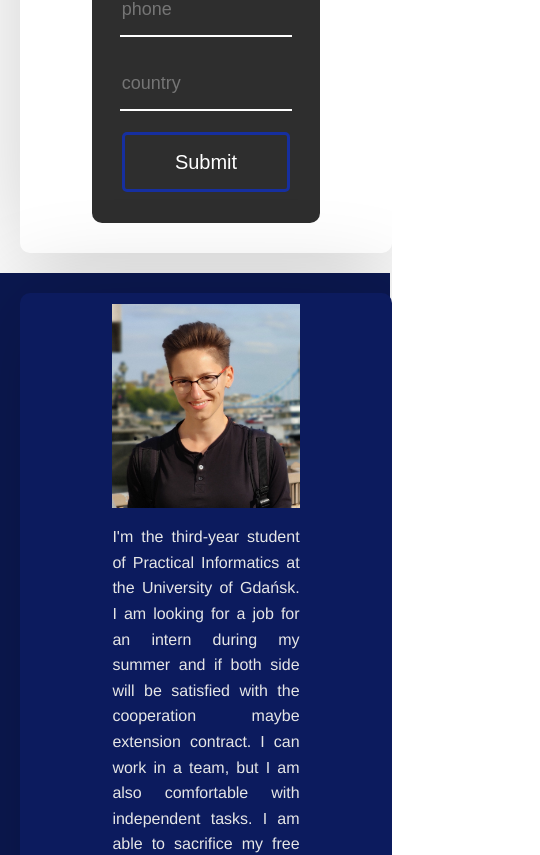
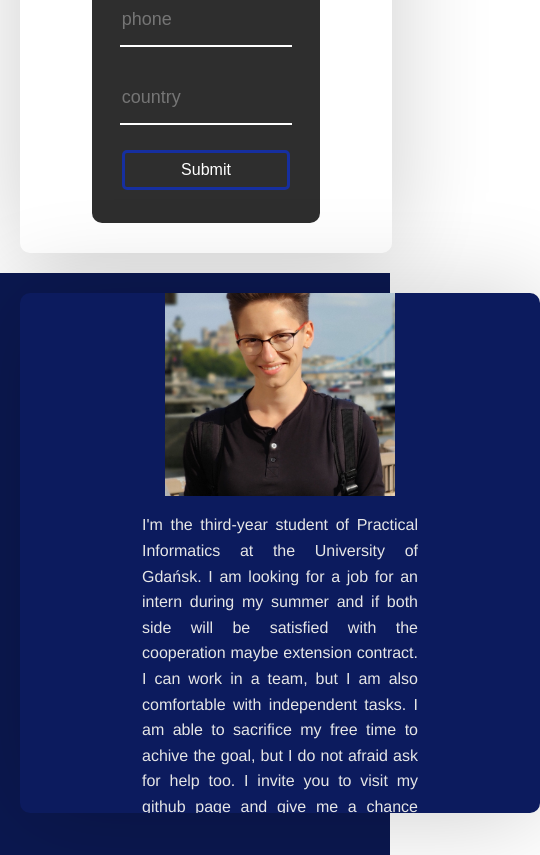
Before and after one commit to kwinkler99/MyPortfolio, a React (Create React App) app: page /#home in a window 390 px wide. Shown: the part 1355-2210 px from the top of the page, 540 px wide, since content can reach past the window. Built offline with nearby package versions, Linux system fonts and the light colour scheme.

Commit message:
adding css @media and resize elements(height condition) during resize screen

```diff
--- a/src/style/about-me.scss
+++ b/src/style/about-me.scss
@@ -24,7 +24,7 @@
         }
     }
 
-    @media ( min-width: 900px ) {
+    @media ( min-width: 900px )  {
         .small-window {
             position: absolute;
             top: 50%;
@@ -55,7 +55,7 @@
             flex-direction: column;
 
             img {
-                width: 60%;
+                width: 50%;
             }
 
             div {
@@ -65,4 +65,18 @@
             }
         }
     }
+
+    @media (min-width: 321px) and (max-width: 580px) {
+        .small-window {
+          width: 460px;
+          height: 460px;
+        }
+      }
+
+      @media (min-width: 10px) and (max-width: 320px) {
+        .small-window {
+          width: 360px;
+          height: 360px;
+        }
+      }
 }
--- a/src/style/app.scss
+++ b/src/style/app.scss
@@ -1,11 +1,26 @@
-%app{
-    height: calc(100vh - 100px);
+@mixin app($data){
+    height: $data;
     padding: 20px;
     scroll-margin-top: 60px;
 }
 
 #home, #contact, #about-me, #form{
-    @extend %app;
+    @media ( min-height: 600px) and (min-width: 900px) {
+        @include app(calc(100vh - 100px))
+    }
+
+    @media ( max-height: 599px) and (min-width: 900px) {
+        @include app(500px)
+    }
+
+    @media ( min-height: 790px) and (max-width: 899px) {
+        @include app(calc(100vh - 100px))
+    }
+
+    @media ( max-height: 789px) and (max-width: 899px) {
+        @include app(690px)
+    }
+
 }
 
 #contact{
--- a/src/style/form.scss
+++ b/src/style/form.scss
@@ -44,8 +44,6 @@
             }
             button {
                 margin: auto;
-                width: 250px;
-                height: 40px;
                 border-radius: 5px;
                 border: 3px solid rgb(22, 47, 160);
                 color: white;
@@ -106,7 +104,7 @@
             }
         }
     }
-    @media(max-width: 899px) {
+    @media (max-width: 899px){
         .small-window{
             margin: auto;
             height: calc(100% - 60px);
@@ -133,8 +131,8 @@
                 }
                 button {
                     width: 90%;
-                    height: 60px;
-                    font-size: 20px;
+                    height: 40px;
+                    font-size: 16px;
                 }
                 p{
                     font-size: 16px;
```
